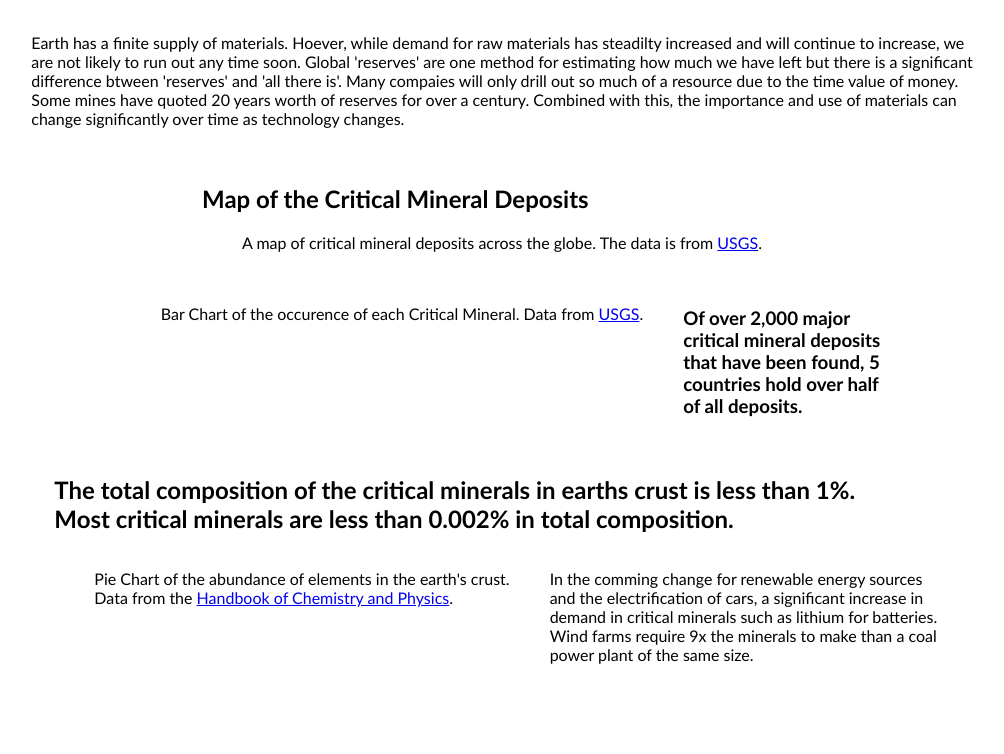
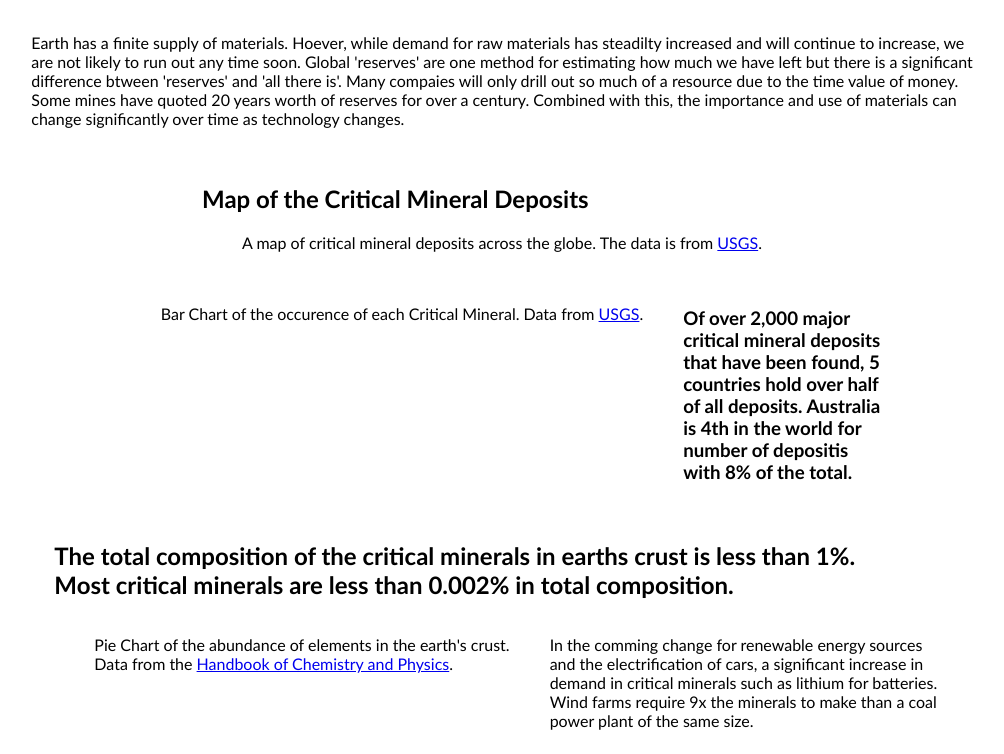
Before and after one commit to kkir0008/FIT3179-Assignment-2, a plain HTML site: page index.html in a window 1280 px wide. Shown: the part 116-870 px from the top of the page, without its empty margins (138-1142 px from the left). Before the commit the page ends 804 px from the top, so only its background shows below. Drawn offline with Linux system fonts and the light colour scheme; a script that the page names is missing.

Commit message:
Add files via upload

```diff
--- a/index.html
+++ b/index.html
@@ -60,7 +60,7 @@
               href="https://mrdata.usgs.gov/pp1802/" target="_blank">USGS</a>.</figcaption>
         </figure>
         <div class="chart-description1">
-          <h3>Of over 2,000 major critical mineral deposits that have been found, 5 countries hold over half of all deposits.</h3>
+          <h3>Of over 2,000 major critical mineral deposits that have been found, 5 countries hold over half of all deposits. Australia is 4th in the world for number of depositis with 8% of the total.</h3>
         </div>
       </div>
 
```
